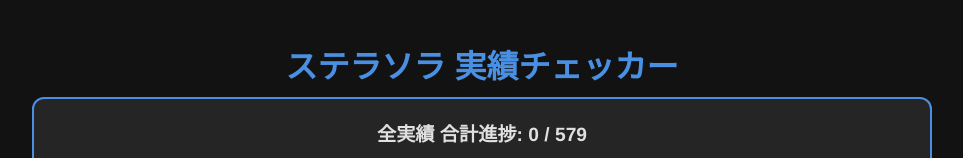
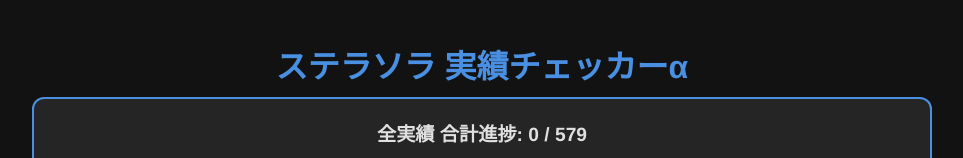
Before and after one commit to Iori108/Stellasorachecker, a plain HTML site: page index.html in a window 1280 px wide. Shown: the top 158 px of the page, without its empty margins (158-1121 px from the left). Drawn offline with Linux system fonts and the light colour scheme.

Commit message:
タイトルを変更

```diff
--- a/index.html
+++ b/index.html
@@ -3,7 +3,7 @@
 <head>
     <meta charset="UTF-8">
     <meta name="viewport" content="width=device-width, initial-scale=1.0">
-    <title>ステラソラ 実績クリアチェッカー 完全版</title>
+    <title>ステラソラ 実績クリアチェッカーα</title>
     <style>
         :root {
             --bg-color: #121212;
@@ -75,7 +75,7 @@
 <body>
 
 <div class="container">
-    <h1>ステラソラ 実績チェッカー</h1>
+    <h1>ステラソラ 実績チェッカーα</h1>
 
     <div class="total-progress-area">
         <span class="total-stats">全実績 合計進捗: <span id="total-count">0/0</span></span>
```
